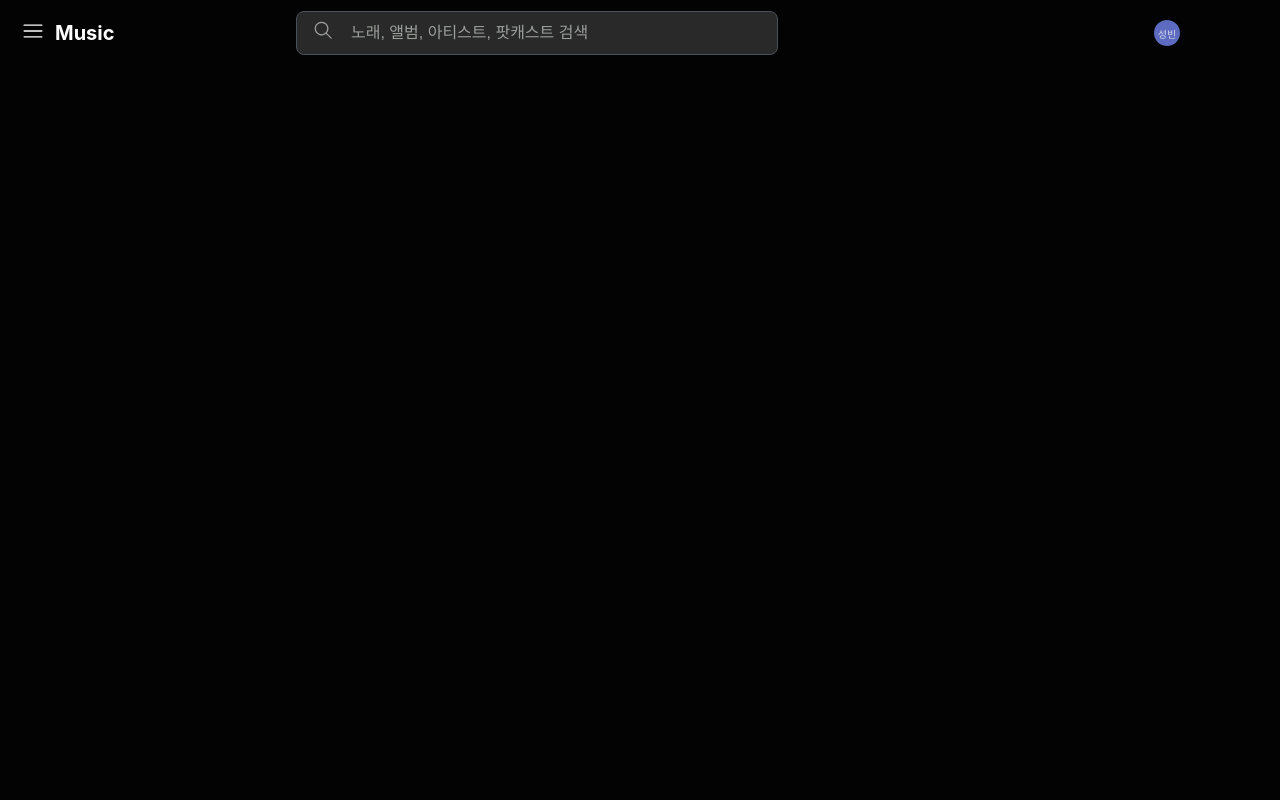
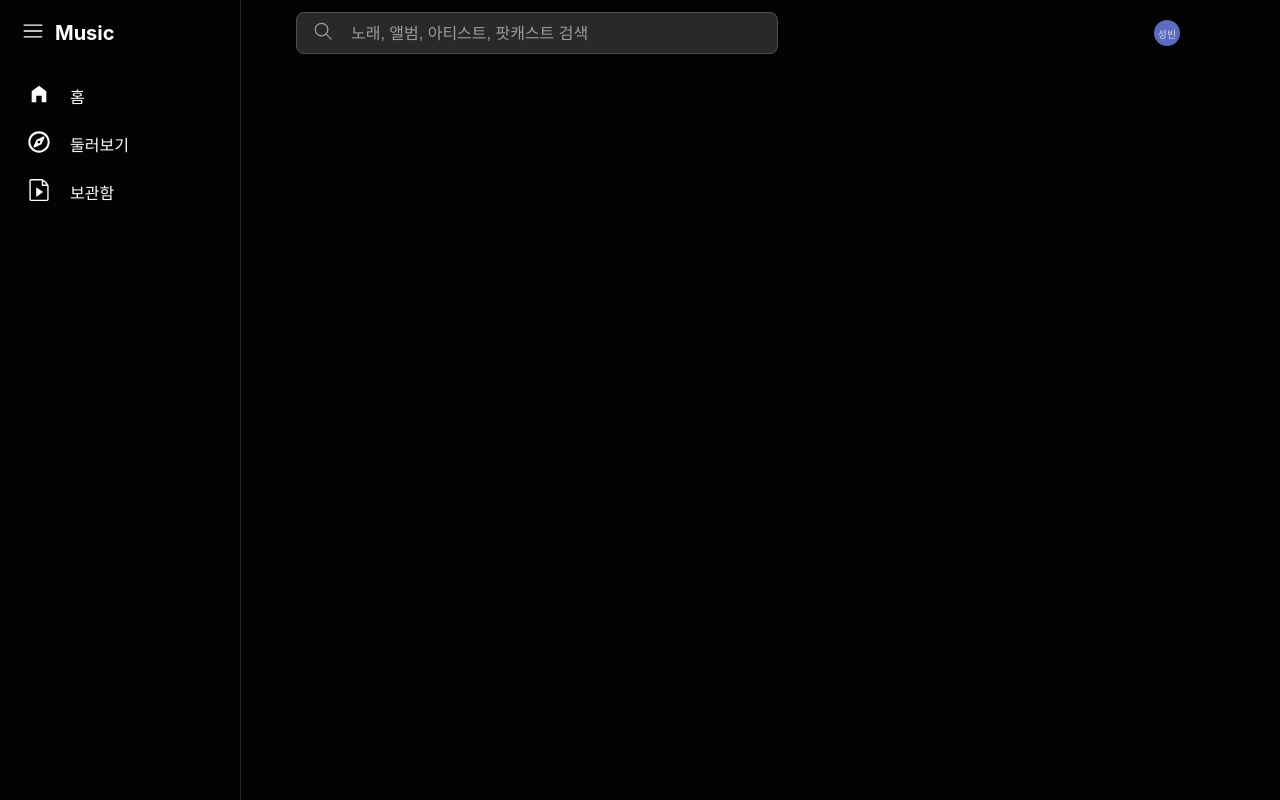
Before and after one commit to optshj/Youtube_Music, a React (Create React App) app: page / in a window 1280 px wide. Built offline with nearby package versions, Linux system fonts and the light colour scheme.

Commit message:
[Feat] Header 작업완료,Siedbar 제작중

```diff
--- a/src/App.tsx
+++ b/src/App.tsx
@@ -1,10 +1,12 @@
 import React from 'react';
 import Header from './components/header/Header';
+import Sidebar from './components/sidebar/Sidebar';
 
 function App() {
 	return (
 		<>
 			<Header></Header>
+			<Sidebar></Sidebar>
 		</>
 	);
 }
--- a/src/components/header/Search.tsx
+++ b/src/components/header/Search.tsx
@@ -3,10 +3,10 @@ import styled from 'styled-components';
 
 import { GoSearch } from "react-icons/go";
 
-const SearchForm = styled.div< {isFocused:boolean}>`
+const SearchForm = styled.div<{isFocused:boolean}>`
 	display:flex;
 	width:480px;
-	height:42px;
+	height:40px;
 	border-radius:8px;
 	background-color: ${props => props.isFocused ? '#030303':'#292929'};
 	border:1px solid #4a5056;
@@ -31,8 +31,8 @@ const SearchBar = styled.input`
 	}
 
 `
-const SearchIconForm = styled.div`
-	color:#9a9e9b;
+const SearchIconForm = styled.div<{isFocused:boolean}>`
+	color:${props => props.isFocused ? '#fff' : '#9a9e9b'};
 	font-size:20px;
 	padding:8px 16px;
 	cursor:pointer;
@@ -49,7 +49,7 @@ function Search(){
 	return(
 		<>
 			<SearchForm isFocused={isSearchFocused} >
-				<SearchIconForm>
+				<SearchIconForm isFocused={isSearchFocused}>
 					<GoSearch />
 				</SearchIconForm>
 
--- /dev/null
+++ b/src/components/sidebar/Bumper.tsx
@@ -0,0 +1,13 @@
+import styled from "styled-components";
+
+
+const BumpoerForm = styled.div`
+    margin-top:64px;
+    width:100%;
+`
+function Bumper(){
+    return(
+        <BumpoerForm></BumpoerForm>
+    )
+}
+export default Bumper
--- /dev/null
+++ b/src/components/sidebar/Menu.tsx
@@ -0,0 +1,28 @@
+import React from 'react';
+import styled from "styled-components"
+
+
+import { MdHomeFilled } from "react-icons/md";
+import { FaRegCompass } from "react-icons/fa";
+import { ImFilePlay } from "react-icons/im";
+
+import MenuIcon from './MenuIcon';
+
+const MenuForm = styled.div`
+    padding:8px 8px;
+    width:100%;
+`
+function Menu(){
+
+    return(
+        <>
+            <MenuForm>
+                <MenuIcon icon ={MdHomeFilled} descript='홈'></MenuIcon>
+                <MenuIcon icon ={FaRegCompass} descript='둘러보기'></MenuIcon>
+                <MenuIcon icon={ImFilePlay} descript='보관함'></MenuIcon>
+            </MenuForm>
+        </>
+
+    )
+}
+export default Menu;
--- /dev/null
+++ b/src/components/sidebar/MenuIcon.tsx
@@ -0,0 +1,45 @@
+import React from "react";
+import styled from "styled-components"
+import { IconType } from "react-icons";
+
+interface MenuIconProps {
+    icon: IconType;
+    descript: string;
+}
+
+const MenuIconForm = styled.div`
+    display:flex;
+    color:#fff;
+    font-size:22px;
+    padding:0 20px;
+    height:48px;
+    align-items:center;
+    cursor:pointer;
+    border-radius:8px;
+    &:hover{
+        background-color:#606060;
+    }
+`
+const MenuIconIcon = styled.div`
+    margin-right:20px;
+`
+const MenuIconFont = styled.div`
+    font-size:16px;
+`
+function MenuIcon({icon:Icon,descript}:MenuIconProps){
+
+    return(
+        <>
+            <MenuIconForm>
+                <MenuIconIcon>
+                <Icon/>
+                </MenuIconIcon>
+
+                <MenuIconFont>
+                    {descript}
+                </MenuIconFont>
+            </MenuIconForm>
+        </>
+    )
+}
+export default MenuIcon;
--- /dev/null
+++ b/src/components/sidebar/Sidebar.tsx
@@ -0,0 +1,26 @@
+import React from "react";
+import styled from "styled-components";
+
+import Menu from "./Menu";
+import Bumper from "./Bumper";
+
+const SidebarForm = styled.div`
+    width:240px;
+    position:fixed;
+    top:0;
+    border-right:1px solid rgba(255,255,255,.15);
+    height:100%;
+`
+
+function Sidebar() {
+
+    return(
+        <>
+            <SidebarForm>
+                <Bumper></Bumper>
+                <Menu></Menu>
+            </SidebarForm>
+        </>
+    )
+}
+export default Sidebar;
```
